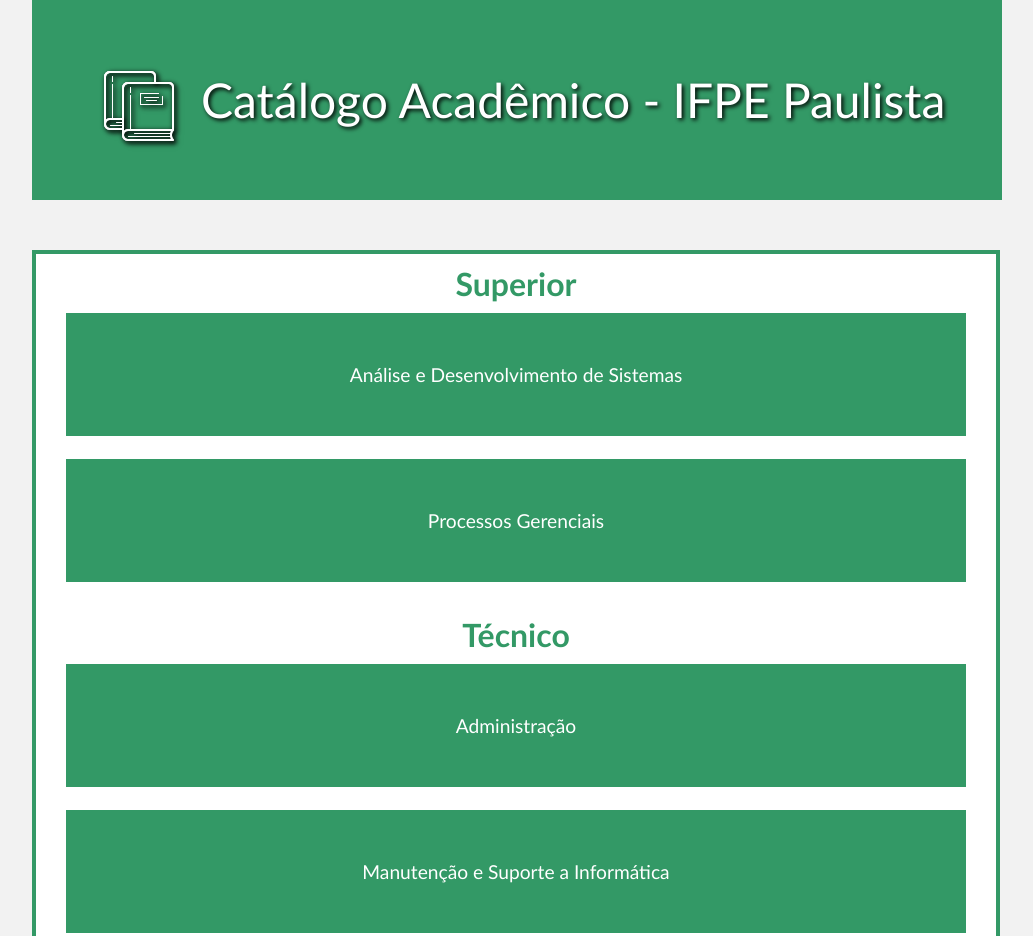
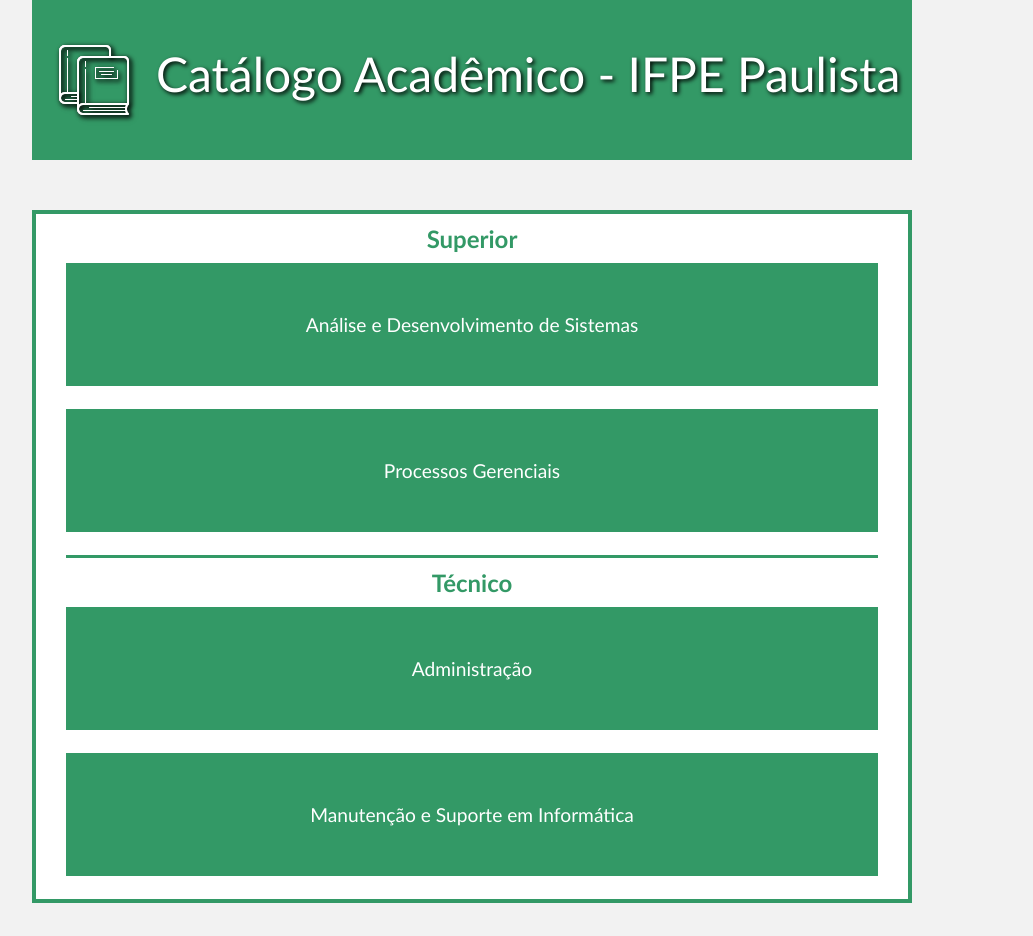
Before and after one commit to igorcantalice/CA-IP, a plain HTML site: page index.html in a window 1280 px wide. Shown: the top 936 px of the page, without its empty margins (168-1201 px from the left). Drawn offline with Linux system fonts and the light colour scheme.

Commit message:
Add files via upload
Criação das páginas dos cursos, alterações no menu principal, cor e alinhamento de cabeçalho.

```diff
--- a/css/estilo.css
+++ b/css/estilo.css
@@ -15,12 +15,13 @@ body{
 *** LAYOUT DE CABEÇALHO ***
 */
 #area-cabecalho{
-	font-size: 3em;
+	font-size: 2.5em;
 	color: white;
 	text-shadow: 2px 2px 4px #000000;
 	text-align: center;
-	width: 970px;
-	line-height:200px;
+	width: auto;
+	line-height:auto;
+	padding: 30px 0px;
 	margin: 0px 200px;
 	background-color:  #339966;
 
@@ -28,7 +29,7 @@ body{
 
 #area-menu{
 	background-color: white;
-	width: 900px;
+	width: auto;
 	text-align: center;
 	margin: 50px 200px;
 	padding: 0px 30px;
@@ -55,17 +56,31 @@ body{
 /*
 *** Formatação do menu ***
 */
-a{
+
+.link{
 	font-size: 1.2em;
 	font-family: "Trebuchet MS", Helvetica, sans-serif;
 	text-decoration: none;
 }
-a:link, a:visited {
+.link:link, .link:visited {
 	color: white;
 }
-a:hover{
+.link:hover{
 	color: #339966;
 }
+
+.linkhome{
+	font-size: 1.2em;
+	font-family: "Trebuchet MS", Helvetica, sans-serif;
+	text-decoration: none;
+}
+.linkhome:link, .linkhome:visited {
+	color: white;
+}
+.linkhome:hover{
+	color: white;
+}
+
 h1{
-
+	font-size: 1.5em;
 }
--- a/index.html
+++ b/index.html
@@ -11,33 +11,36 @@
 <body>
 
 	<div id="area-cabecalho">
-		<img src="imagens/logo.png" align="center">
-		Catálogo Acadêmico - IFPE Paulista
+		<a class="linkhome" href="index.html">
+			<img src="imagens/logo.png" align="center">
+			Catálogo Acadêmico - IFPE Paulista
+		</a>
+
 	</div>
 
 	<div id="area-menu">
 		<h1 class="titulo">Superior</h1>
-		<a href="">
+		<a class="link" href="ads.html">
 			<div class="botao">
 				Análise e Desenvolvimento de Sistemas
 			</div><br>
 		</a>
 
-		<a href="">
+		<a class="link" href="pg.html">
 			<div class="botao">
 				Processos Gerenciais
 			</div><br>
 		</a>
-		<h1 class="titulo">Técnico</h1>
-		<a href="">
+		<h1 class="titulo" style="border-style: solid none none none">Técnico</h1>
+		<a class="link" href="adm.html">
 			<div class="botao">
 				Administração
 			</div><br>
 		</a>
 
-		<a href="">
+		<a class="link" href="msi.html">
 			<div class="botao">
-				Manutenção e Suporte a Informática
+				Manutenção e Suporte em Informática
 			</div><br>
 		</a>
 
```
Also changed, not shown: adm.html (added, +22 -0 lines), ads.html (added, +22 -0 lines), msi.html (added, +22 -0 lines), pg.html (added, +22 -0 lines).
